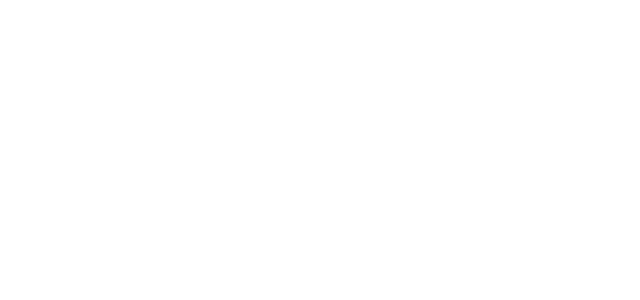
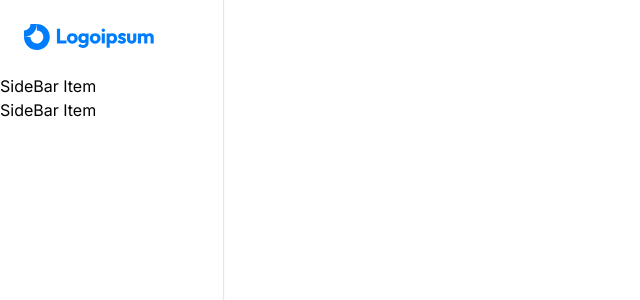
Before and after one commit to petrosyanhovo/self-learning-website, a Next.js app: page / in a window 1280 px wide. Shown: the top 300 px of the page, without its empty margins (0-640 px from the left). Built offline with nearby package versions, Linux system fonts and the light colour scheme.

Commit message:
Added logo, worked on sidebar

```diff
--- /dev/null
+++ b/src/app/(dashboard)/_components/logo.tsx
@@ -0,0 +1,12 @@
+import Image from "next/image";
+
+export const Logo = () => {
+    return (
+        <Image
+            height={130}
+            width={130}
+            alt="logo"
+            src="/logo.svg"
+        />
+    )
+}
--- /dev/null
+++ b/src/app/(dashboard)/_components/sidebar-item.tsx
@@ -0,0 +1,12 @@
+"use client"
+
+const SidebarItem = () => {
+    return (
+        <div>
+            SideBar Item
+        </div>
+     );
+}
+
+
+export default SidebarItem;
--- /dev/null
+++ b/src/app/(dashboard)/_components/sidebar-routes.tsx
@@ -0,0 +1,33 @@
+"use client"
+
+import { Sidebar } from "lucide-react";
+import SidebarItem from "./sidebar-item";
+
+const guestRoutes = [
+    {
+        icon: "Layout",
+        label: "Dashboard",
+        href: "/",
+    },
+    {
+        icon: "Compass",
+        label: "Browse",
+        href: "/search",
+    },
+]
+
+export const SidebarRoutes = () => {
+    const routes = guestRoutes;
+    return (
+        <div className="flex flex-col w-full">
+            {routes.map((route) => (
+                <SidebarItem
+                    key={route.href}
+                    icon={route.icon}
+                    label={route.label}
+                    href={route.href}
+                />
+            ))}
+        </div>
+    )
+}
--- /dev/null
+++ b/src/app/(dashboard)/_components/sidebar.tsx
@@ -0,0 +1,14 @@
+import { Logo } from "./logo"
+import { SidebarRoutes } from "./sidebar-routes"
+export const Sidebar = () => {
+    return (
+        <div className="h-full border-r flex flex-col overflow-y-auto bg-white shadow-sm">
+            <div className="p-6">
+                <Logo/>
+            </div>
+            <div className="flex flex-col w-full">
+                <SidebarRoutes/>
+            </div>
+        </div>
+    )
+}
--- /dev/null
+++ b/src/app/(dashboard)/layout.tsx
@@ -0,0 +1,18 @@
+import { Sidebar } from "./_components/sidebar";
+
+const DashboardLayout = ({
+    children
+}: {
+    children: React.ReactNode;
+}) => {
+    return (
+        <div className="h-full">
+            <div className="hidden md:flex h-full w-56 flex-col fixed inset-y-0 z-50">
+                <Sidebar/>
+            </div>
+            {children}
+        </div>
+     );
+}
+
+export default DashboardLayout;
```
Also changed, not shown: public/logo.svg (added).
